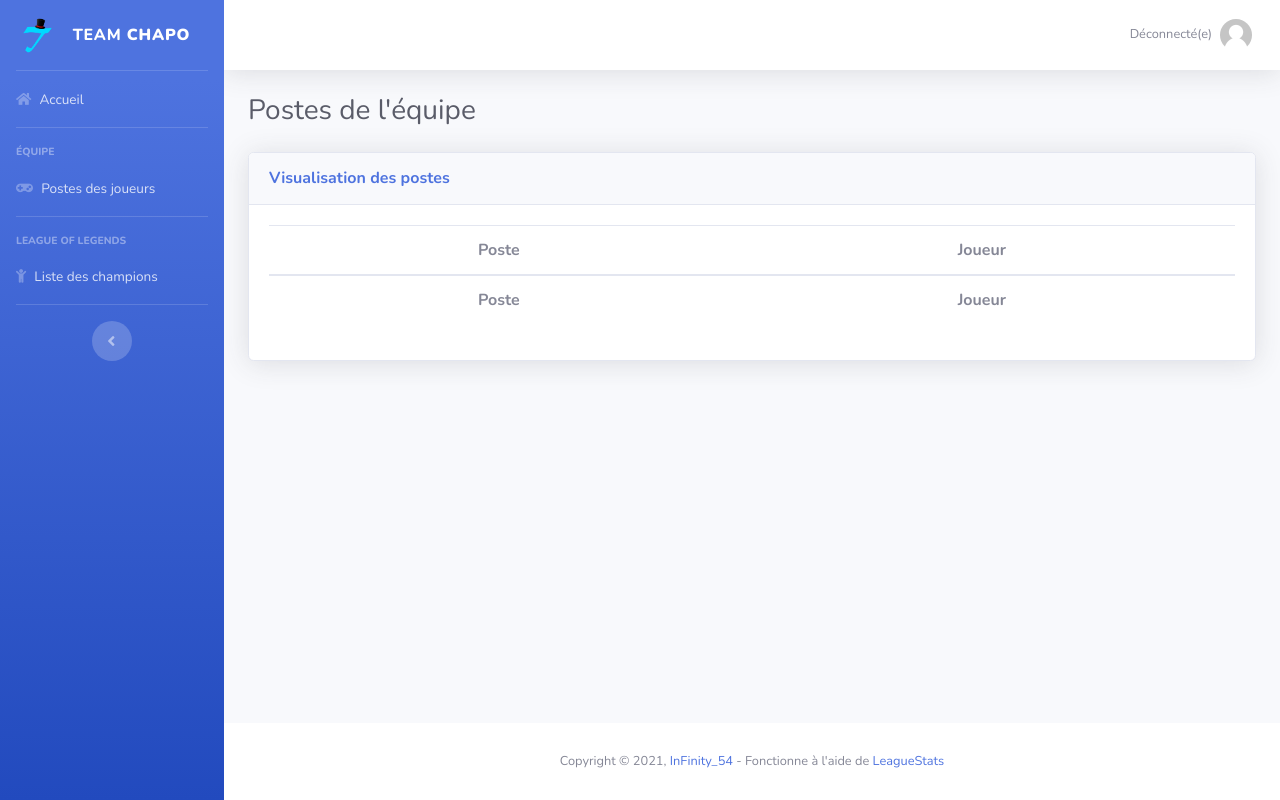
After one commit to InFinity54/TeamChapo, a Symfony app: template templates/site/pages/team/lanes.html.twig in a window 1280 px wide. The commit adds this page. Run offline with Twig, Linux system fonts and the light colour scheme; the template is opened without the code that fills it, so the values that code supplies are empty; some libraries are stand-ins or nearby versions.

Commit message:
Gestion des postes des joueurs

```diff
--- a/templates/site/includes/sidebar.html.twig
+++ b/templates/site/includes/sidebar.html.twig
@@ -12,6 +12,19 @@
         <a class="nav-link" href="{{ path("homepage") }}">
             <i class="fas fa-home"></i>
             <span>Accueil</span>
+        </a>
+    </li>
+
+    <hr class="sidebar-divider">
+
+    <div class="sidebar-heading">
+        Équipe
+    </div>
+
+    <li class="nav-item {% if app.request.get('_route') == 'team_lanes' %}active{% endif %}">
+        <a class="nav-link" href="{{ path("team_lanes") }}">
+            <i class="fas fa-gamepad"></i>
+            <span>Postes des joueurs</span>
         </a>
     </li>
 
--- /dev/null
+++ b/templates/site/pages/team/lanes.html.twig
@@ -0,0 +1,72 @@
+{% extends "site/base.html.twig" %}
+
+{% block title %}Équipe > Postes{% endblock %}
+
+{% block css %}{% endblock %}
+{% block js %}{% endblock %}
+
+{% block body %}
+    <div class="d-sm-flex align-items-center justify-content-between mb-4">
+        <h1 class="h3 mb-0 text-gray-800">Postes de l'équipe</h1>
+    </div>
+
+    <div class="row">
+        <div class="col-sm-12 {% if fill.user|length > 0 %}col-md-6 col-lg-8{% endif %}">
+            <div class="card shadow mb-4">
+                <div class="card-header py-3">
+                    <h6 class="m-0 font-weight-bold text-primary">Visualisation des postes</h6>
+                </div>
+                <div class="card-body">
+                    {% if app.user is not null %}
+                        <div class="alert alert-info">
+                            Pour modifier ton poste dans l'équipe, accède à <a href="{{ path("profile") }}">ton profil</a>.
+                        </div>
+                    {% endif %}
+                    <table class="table table-striped w-100">
+                        <thead class="text-center">
+                            <th>Poste</th>
+                            <th>Joueur</th>
+                        </thead>
+                        {% for lane in lanes %}
+                            <tr class="text-center">
+                                <td class="align-middle">
+                                    <img src="{{ asset("riot/lol/lanes/" ~ lane.image) }}" alt="" title="{{ lane.name }}" width="50" height="auto" />
+                                    <br />
+                                    {{ lane.name }}
+                                </td>
+                                <td class="align-middle">
+                                    {% if lane.user|length > 0 %}
+                                        {% for player in lane.user %}
+                                            {{ player.nickname }}
+                                        {% endfor %}
+                                    {% else %}
+                                        Aucun joueur à ce poste
+                                    {% endif %}
+                                </td>
+                            </tr>
+                        {% endfor %}
+                        <tfoot class="text-center">
+                            <th>Poste</th>
+                            <th>Joueur</th>
+                        </tfoot>
+                    </table>
+                </div>
+            </div>
+        </div>
+
+        {% if fill.user|length > 0 %}
+        <div class="col-sm-12 col-md-6 col-lg-4">
+            <div class="card shadow mb-4">
+                <div class="card-header py-3">
+                    <h6 class="m-0 font-weight-bold text-primary">Joueurs sans postes</h6>
+                </div>
+                <div class="card-body text-center">
+                    {% for player in fill.user %}
+                        {{ player.nickname }}
+                    {% endfor %}
+                </div>
+            </div>
+        </div>
+        {% endif %}
+    </div>
+{% endblock %}
```
Also changed, not shown: migrations/Version20210410221912.php (added, +37 -0 lines), src/Controller/ProfileController.php (+6 -1 lines), src/Controller/Team/TeamLanesController.php (added, +30 -0 lines), src/Entity/Lane.php (added, +100 -0 lines), src/Entity/User.php (+17 -0 lines), src/Repository/LaneRepository.php (added, +50 -0 lines), templates/site/pages/profile.html.twig (+15 -0 lines), public/assets/js/pages/profile.js, public/riot/lol/lanes/bottom.png (added), public/riot/lol/lanes/fill.png (added), public/riot/lol/lanes/jungle.png (added), public/riot/lol/lanes/middle.png (added), public/riot/lol/lanes/support.png (added), public/riot/lol/lanes/top.png (added).
